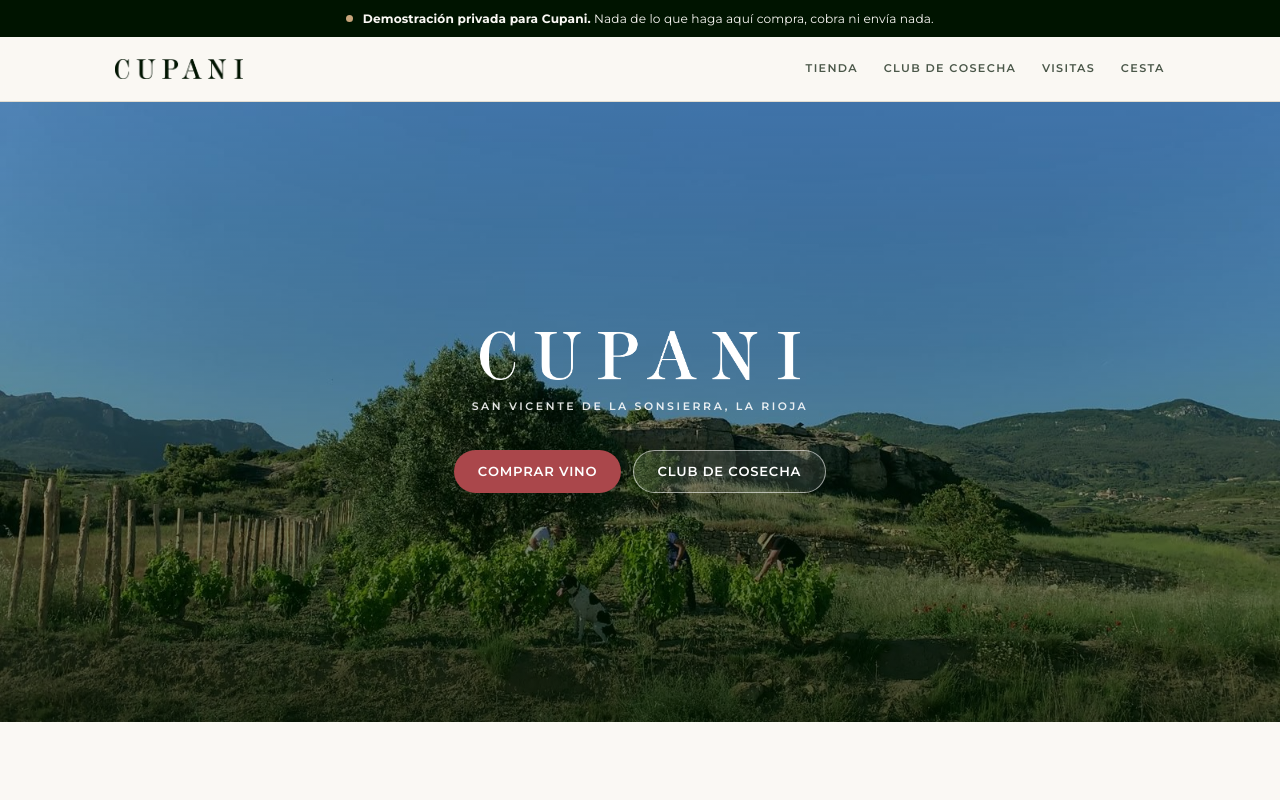
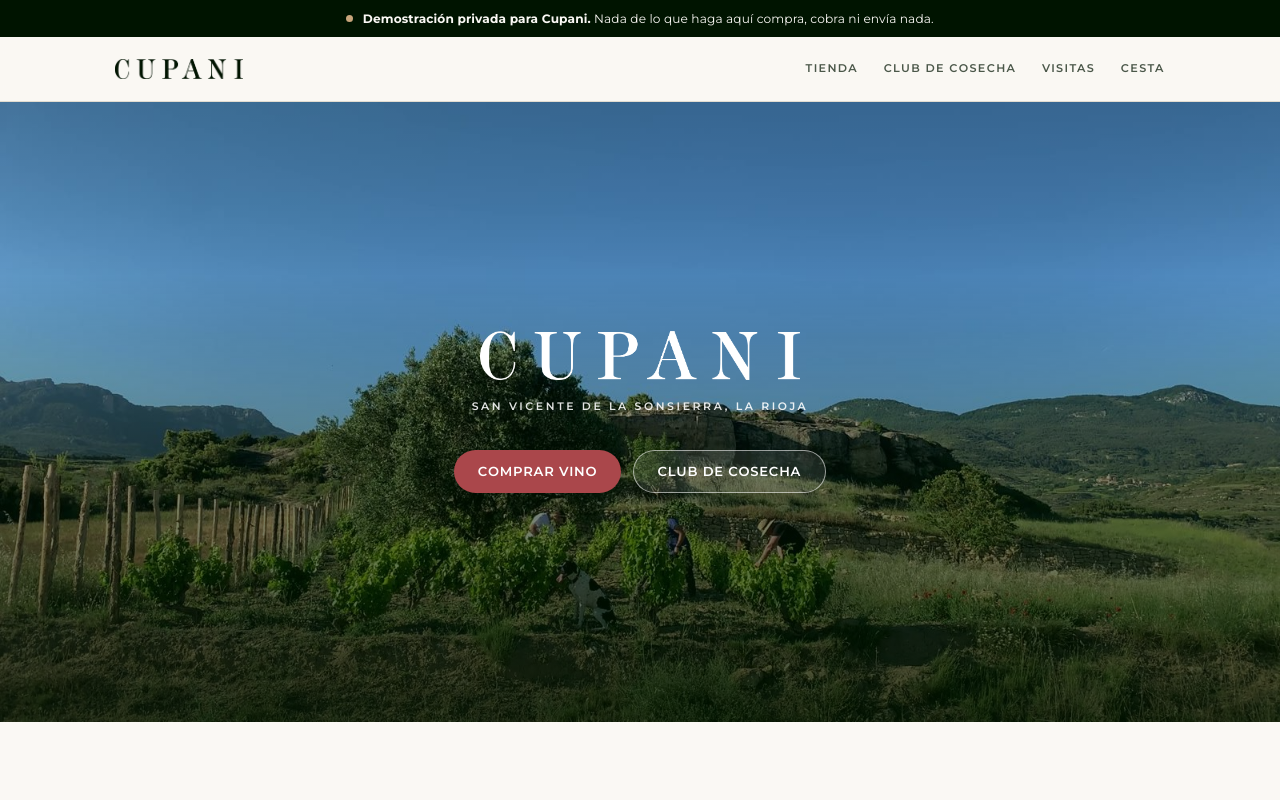
Before and after one commit to GabrielGhsoub/cupani-preview, a React (Vite) app: page /carrito in a window 1280 px wide. Shown: the top 800 px of the page. Built offline with nearby package versions, Linux system fonts and the light colour scheme; a web font is replaced by a local one.

Commit message:
fix: frame the hero on the vines and lift the wordmark contrast on phones

```diff
--- a/src/app.css
+++ b/src/app.css
@@ -50,10 +50,10 @@
 
 /* ---------- portada ---------- */
 .hero { position: relative; min-height: min(78vh, 620px); display: grid; align-items: center; overflow: hidden; }
-.hero__foto { position: absolute; inset: 0; width: 100%; height: 100%; object-fit: cover; }
+.hero__foto { position: absolute; inset: 0; width: 100%; height: 100%; object-fit: cover; object-position: center 64%; }
 .hero__velo {
   position: absolute; inset: 0;
-  background: linear-gradient(180deg, rgba(0, 20, 0, 0.18) 0%, rgba(0, 20, 0, 0.42) 55%, rgba(0, 20, 0, 0.72) 100%);
+  background: linear-gradient(180deg, rgba(0, 20, 0, 0.3) 0%, rgba(0, 20, 0, 0.2) 28%, rgba(0, 20, 0, 0.48) 62%, rgba(0, 20, 0, 0.76) 100%);
 }
 .hero__in { position: relative; text-align: center; padding-top: 4rem; padding-bottom: 4rem; }
 .hero__logo {
@@ -341,7 +341,7 @@
 
 /* ---------- club ---------- */
 .clubhero { position: relative; min-height: min(42vh, 340px); display: grid; align-items: end; overflow: hidden; }
-.clubhero img { position: absolute; inset: 0; width: 100%; height: 100%; object-fit: cover; }
+.clubhero img { position: absolute; inset: 0; width: 100%; height: 100%; object-fit: cover; object-position: center 58%; }
 .clubhero__velo { position: absolute; inset: 0; background: linear-gradient(180deg, rgba(0, 20, 0, 0.2) 0%, rgba(0, 20, 0, 0.72) 100%); }
 .clubhero__in { position: relative; padding-bottom: clamp(1.6rem, 4vw, 2.6rem); padding-top: 4rem; }
 .clubhero h1 { color: #fff; margin-top: 0.7rem; }
```
